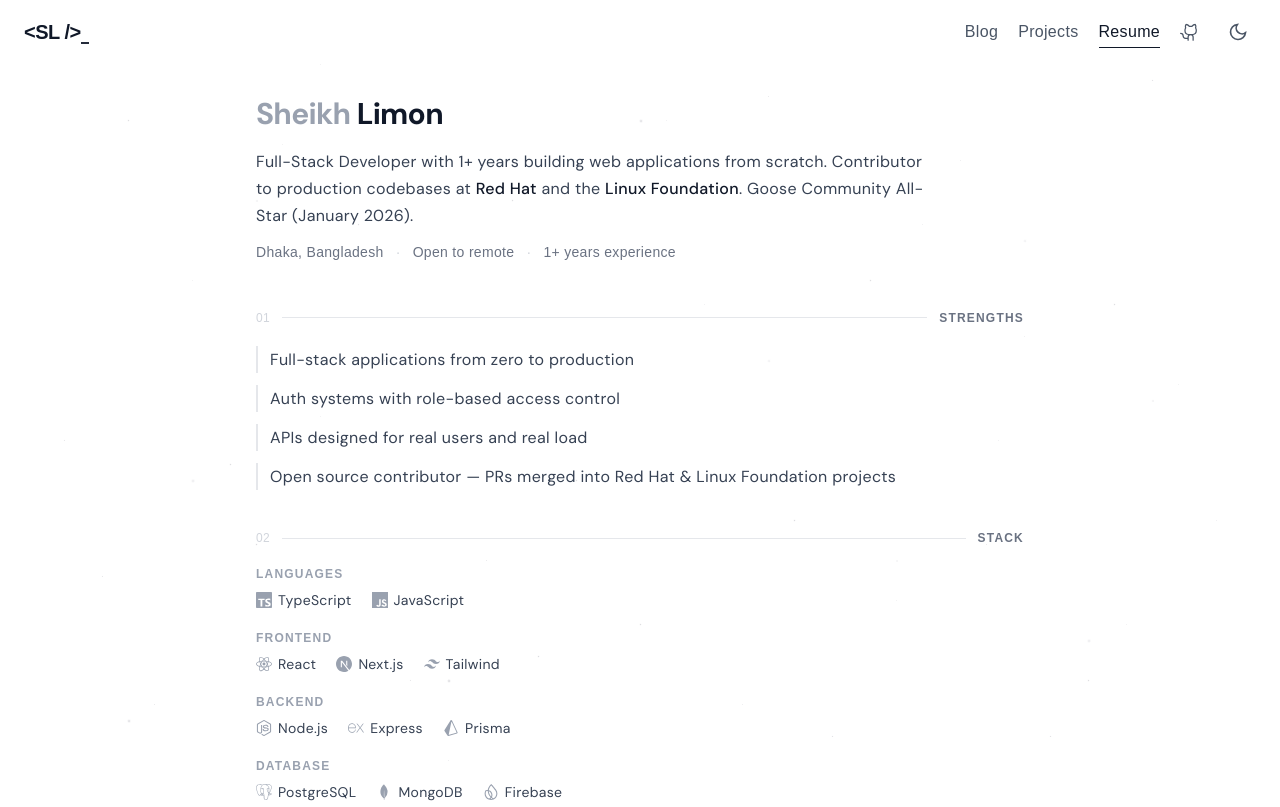
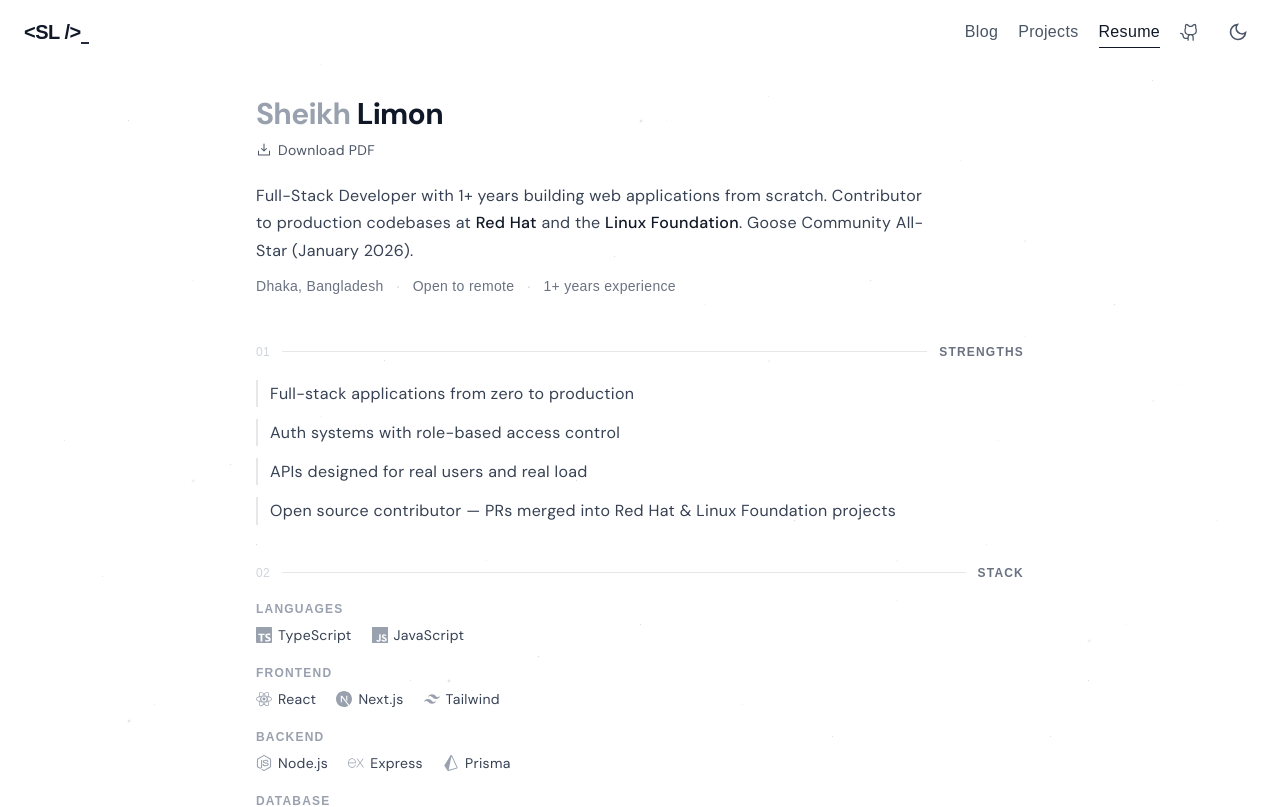
Before and after one commit to sheikhlimon/limon-portfolio, a Next.js app: page /resume in a window 1280 px wide. Shown: the top 807 px of the page. Built offline with nearby package versions, Linux system fonts and the light colour scheme; a web font is replaced by a local one.

Commit message:
feat: add download PDF button to resume page header

```diff
--- a/app/resume/resume-client.tsx
+++ b/app/resume/resume-client.tsx
@@ -2,7 +2,7 @@
 
 import { motion } from "framer-motion"
 import Link from "next/link"
-import { ArrowUpRight } from "@phosphor-icons/react"
+import { ArrowUpRight, DownloadSimple } from "@phosphor-icons/react"
 import {
   SiReact,
   SiNextdotjs,
@@ -120,6 +120,14 @@ export default function ResumeClient() {
           <span className="text-gray-400 dark:text-gray-500">Sheikh</span>{" "}
           <span className="text-gray-900 dark:text-white">Limon</span>
         </h1>
+        <a
+          href="/Sheikh_Limon_FullStack_Developer.pdf"
+          download
+          className="inline-flex items-center gap-1.5 text-sm font-sans text-gray-600 dark:text-gray-400 hover:text-gray-900 dark:hover:text-white transition-colors duration-200 mt-2"
+        >
+          <DownloadSimple className="w-4 h-4" />
+          Download PDF
+        </a>
         <p className="text-gray-700 dark:text-gray-300 max-w-2xl mt-4">
           Full-Stack Developer with 1+ years building web applications from scratch. Contributor to
           production codebases at{" "}
```
Also changed, not shown: 1 other file (tests, documents, lock files or other folders).
